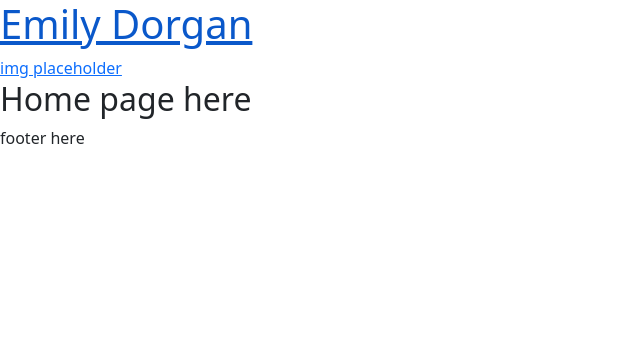
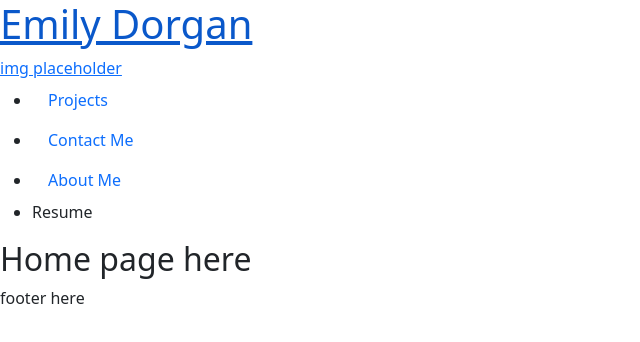
Before and after one commit to emdorgan/react-portfolio, a React (Create React App) app: page / in a window 1280 px wide. Shown: the top 342 px of the page, without its empty margins (0-640 px from the left). Built offline with nearby package versions, Linux system fonts and the light colour scheme.

Commit message:
set up the nav links to conditionally render the different page components

```diff
--- a/src/components/Header.js
+++ b/src/components/Header.js
@@ -5,8 +5,12 @@ export default function Header({ currentPage, handlePageChange }){
     return(
         <header>
             <div>
-                <a href="#home"><h1>Emily Dorgan</h1></a>
-                <a href="#home"><div>img placeholder</div></a>
+                <a href="#home" onClick={() => handlePageChange('Home')}>
+                    <h1>Emily Dorgan</h1>
+                </a>
+                <a href="#home" onClick={() => handlePageChange('Home')}>
+                    <div>img placeholder</div>
+                </a>
                 <Nav currentPage={currentPage} handlePageChange={handlePageChange} />
             </div>
         </header>
--- a/src/components/Nav.js
+++ b/src/components/Nav.js
@@ -4,6 +4,38 @@ export default function Nav({ currentPage, handlePageChange }){
     return(
         <nav>
             <div>
+                <ul>
+                    <li>
+                        <a
+                            href = "#portfolio"
+                            onClick={() => handlePageChange('Portfolio')}
+                            className={currentPage === 'Home' ? 'nav-link active' : 'nav-link'}
+                        >
+                            Projects
+                        </a>
+                    </li>
+                    <li>
+                        <a
+                            href = "#contact"
+                            onClick={() => handlePageChange('Contact')}
+                            className={currentPage === 'Contact' ? 'nav-link active' : 'nav-link'}
+                        >
+                            Contact Me
+                        </a>
+                    </li>
+                    <li>
+                        <a
+                            href = "#about"
+                            onClick={() => handlePageChange('About')}
+                            className={currentPage === 'Home' ? 'nav-link active' : 'nav-link'}
+                        >
+                            About Me
+                        </a>
+                    </li>
+                    <li>
+                            Resume
+                    </li>
+                </ul>
             </div>
         </nav>
     )
--- a/src/components/pages/Portfolio.js
+++ b/src/components/pages/Portfolio.js
@@ -1,5 +1,5 @@
 import React from "react";
-import Project from './pages/Project';
+import Project from './Project';
 
 
 
```
